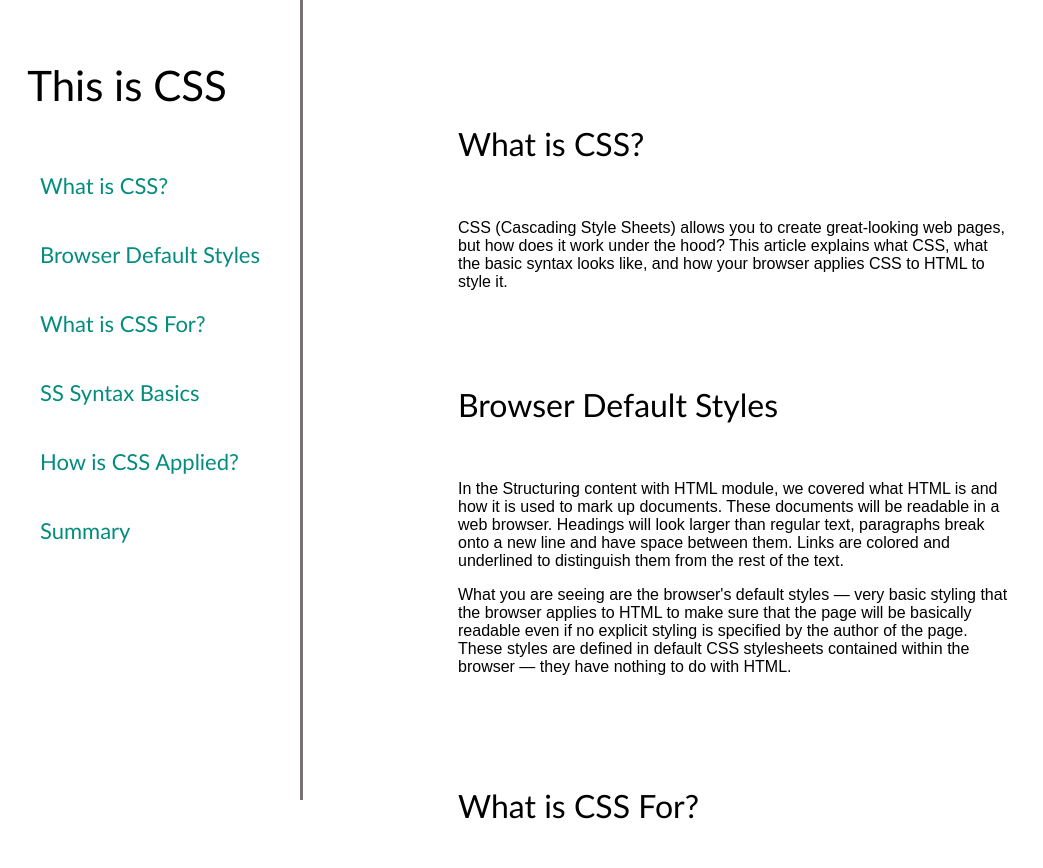
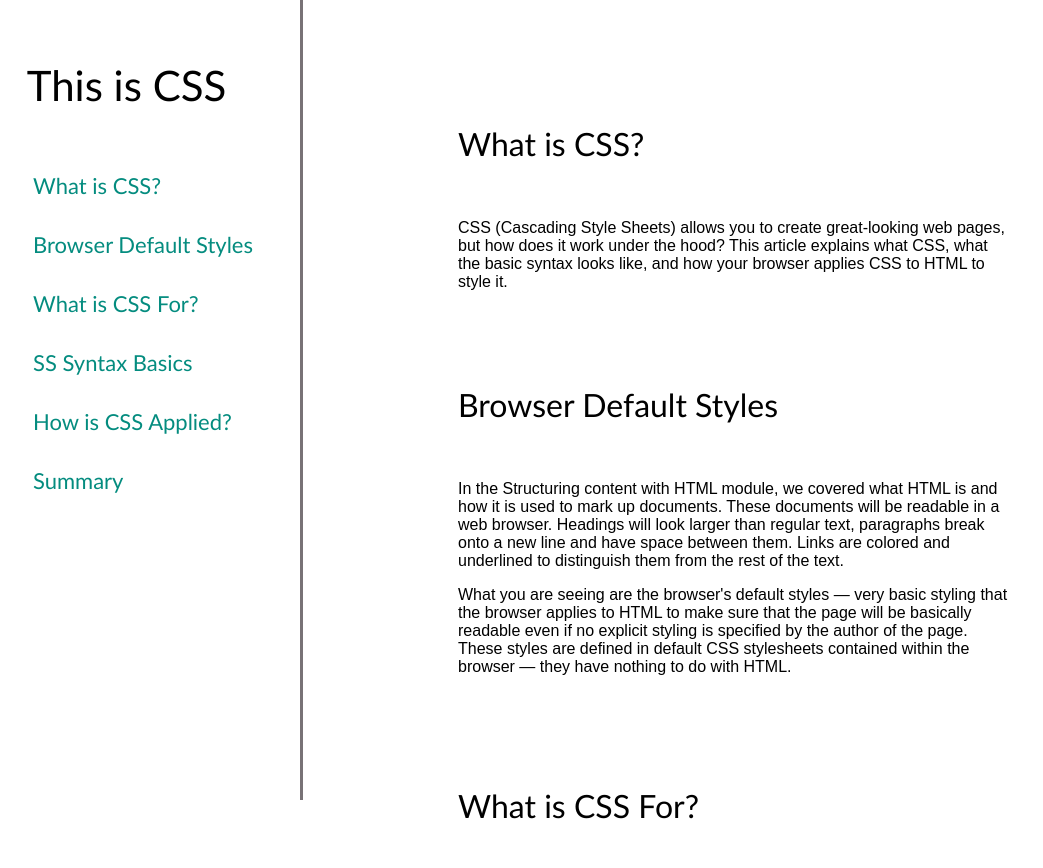
Before and after one commit to prr-rodriguez/mctc-html2, a plain HTML site: page technical.html in a window 1280 px wide. Shown: the top 868 px of the page, without its empty margins (0-1043 px from the left). Drawn offline with Linux system fonts and the light colour scheme; a script that the page names is missing.

Commit message:
tec doc update

```diff
--- a/css/style-tech.css
+++ b/css/style-tech.css
@@ -1,7 +1,7 @@
 .title {
   font-size: 42px;
   text-align: center;
-  padding-right: 46px;
+  padding-right: 47px;
 }
 
 header {
@@ -23,10 +23,8 @@ header {
   font-family: "Gill Sans";
   font-size: 22px;
   text-decoration-color: #787276;
-  list-style-type: none;
   padding: 0;
   margin: 0;
-
 }
 
 /*#navbar {
@@ -35,8 +33,9 @@ header {
   height: 100%;
 }*/
 
-ul {
-  list-style: none;
+dt {
+  padding-left: 33px;
+  padding-bottom: 32px;
 }
 
 li {
--- a/technical.html
+++ b/technical.html
@@ -13,14 +13,14 @@
 
       <nav id="navbar">
       <header class="title">This is CSS</header>
-      <ul class="ul">
-        <li><a class="nav-link" href="#What_is_CSS?">What is CSS?</a></li>
-        <li><a class="nav-link" href="#Browser_Default_Styles">Browser Default Styles</a></li>
-        <li><a class="nav-link" href="#What_is_CSS_For?">What is CSS For?</a></li>
-        <li><a class="nav-link" href="#SS_Syntax_Basics">SS Syntax Basics</a></li>
-        <li><a class="nav-link" href="#How_is_CSS_Applied?">How is CSS Applied? </a></li>
-        <li><a class="nav-link" href="#Summary">Summary</a></li>
-      </ul>
+      <dl class="ul">
+        <dt><a class="nav-link" href="#What_is_CSS?">What is CSS?</a></dt>
+        <dt><a class="nav-link" href="#Browser_Default_Styles">Browser Default Styles</a></dt>
+        <dt><a class="nav-link" href="#What_is_CSS_For?">What is CSS For?</a></dt>
+        <dt><a class="nav-link" href="#SS_Syntax_Basics">SS Syntax Basics</a></dt>
+        <dt><a class="nav-link" href="#How_is_CSS_Applied?">How is CSS Applied? </a></dt>
+        <dt><a class="nav-link" href="#Summary">Summary</a></dt>
+      </dl>
       </nav>
 
     <main id="main-doc">
```
